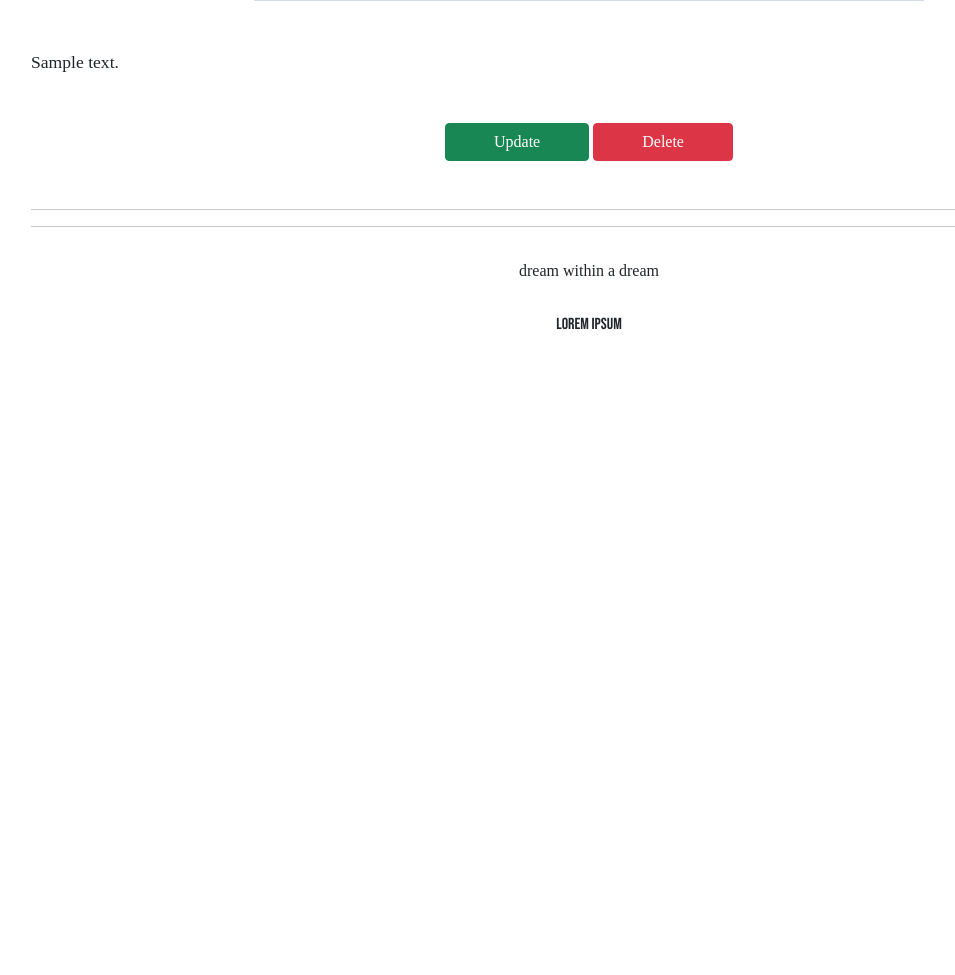
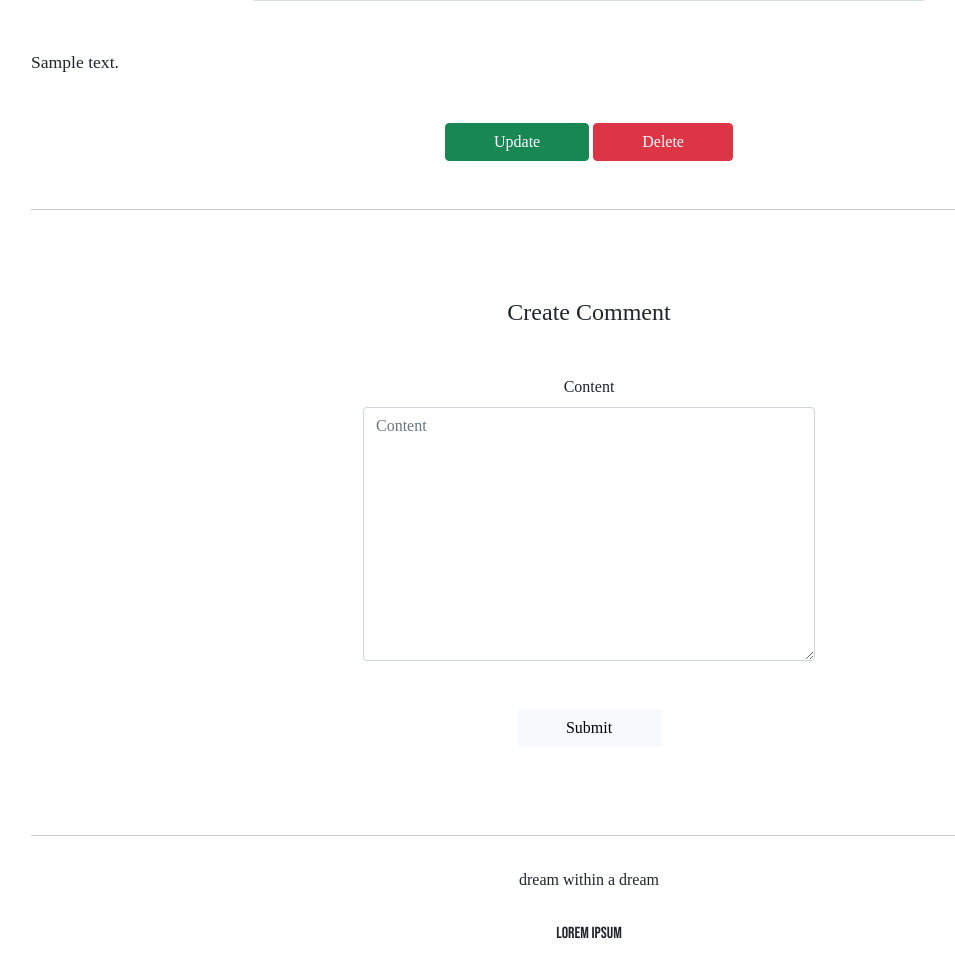
Before and after one commit to RYU339/new_pj_, a Django app: page /articles/detail/1 in a window 1280 px wide. Shown: the part 948-1923 px from the top of the page, without its empty margins (51-1006 px from the left). Before the commit the page ends 1278 px from the top, so only its background shows below. Run offline with Django 3.2, Linux system fonts and the light colour scheme; a user stored in the database is signed in; tables that the repository leaves empty hold one stand-in row (values such as "Sample post"); grey boxes marked "Sample" are stand-in pictures; parts of the project's set-up code (start-up, migrations or seed data) failed here and were passed over; some libraries are stand-ins or nearby versions; some web fonts are replaced.

Commit message:
21.08.10 New Project commit 3

```diff
--- a/articleapp/templates/articleapp/detail.html
+++ b/articleapp/templates/articleapp/detail.html
@@ -35,8 +35,11 @@
 
         <hr>
 
-        <div>
-            {#      댓글 내용, 댓글 작성자자      #}
+        <div class="text-center my-4">
+            {#      댓글 내용, 댓글 작성자      #}
+
+            {% include 'commentapp/create.html' %}
+
         </iv>
     </div>
 
--- a/articleapp/views.py
+++ b/articleapp/views.py
@@ -5,10 +5,12 @@ from django.shortcuts import render
 from django.urls import reverse_lazy, reverse
 from django.utils.decorators import method_decorator
 from django.views.generic import CreateView, DetailView, UpdateView, DeleteView, ListView
+from django.views.generic.edit import FormMixin
 
 from articleapp.decorators import article_ownership_required
 from articleapp.forms import ArticleCreationForm
 from articleapp.models import Article
+from commentapp.forms import CommentCreationForm
 
 
 @method_decorator(login_required, 'get')
@@ -25,8 +27,9 @@ class ArticleCreateView(CreateView):
     def get_success_url(self):
         return reverse('articleapp:detail', kwargs={'pk':self.object.pk})
 
-class ArticleDetailView(DetailView):
+class ArticleDetailView(DetailView, FormMixin):
     model = Article
+    form_class = CommentCreationForm
     context_object_name = 'target_article'
     template_name = 'articleapp/detail.html'
 
--- /dev/null
+++ b/commentapp/templates/commentapp/create.html
@@ -0,0 +1,16 @@
+{% load bootstrap4 %}
+
+    <div class="text-center mw-500 m-auto">
+        <div class="m-5">
+            <h4>Create Comment</h4>
+        </div>
+        <div>
+            <form action="{% url 'commentapp:create' %}" method="post">
+                {% csrf_token %}
+                {% bootstrap_form form %}
+                <div class="m-5">
+                    <input type="submit" class="btn btn-light px-5">
+                </div>
+            </form>
+        </div>
+    </div>
--- a/commentapp/urls.py
+++ b/commentapp/urls.py
@@ -1,5 +1,9 @@
+from django.urls import path
 
+from commentapp.views import CommentCreateView
+
+app_name = 'commentapp'
 
 urlpatterns = [
-
+    path('create/', CommentCreateView.as_view(), name='create')
 ]
```
Also changed, not shown: commentapp/views.py (+15 -0 lines).
